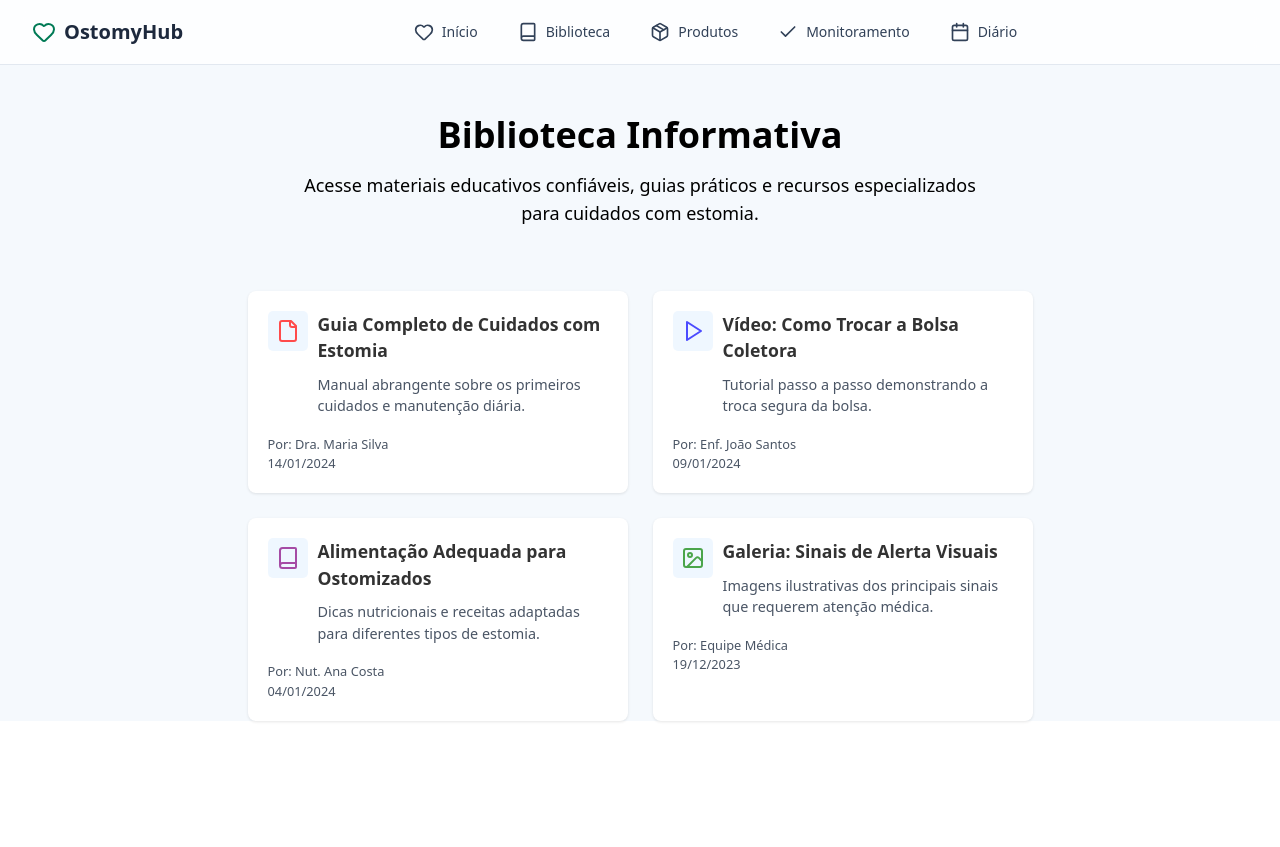
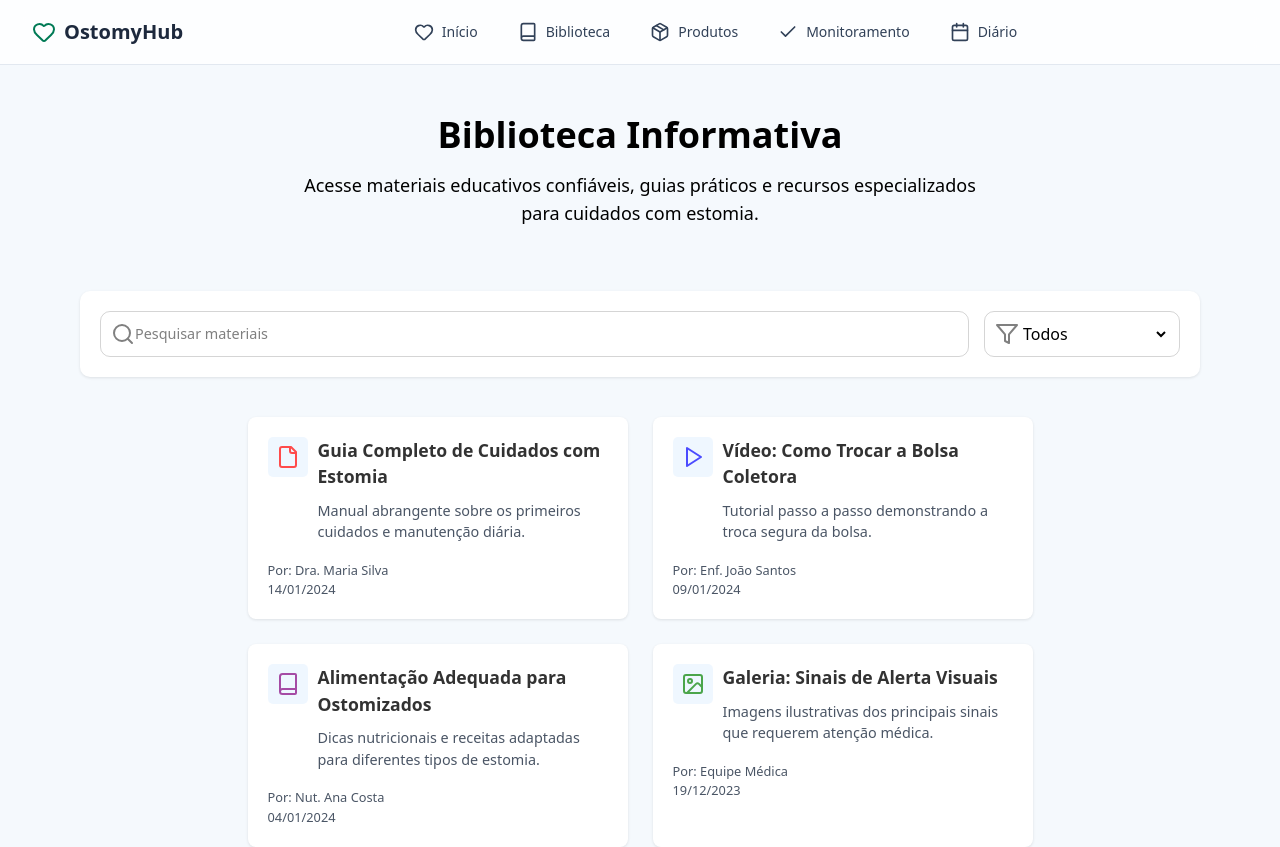
Before and after one commit to StomaHub/StomaHubView, a React (Vite) app: page /libary in a window 1280 px wide. Before the commit the page ends 800 px from the top, so only its background shows below. Built offline with nearby package versions, Linux system fonts and the light colour scheme.

Commit message:
Adicionando componente de pesquisa

```diff
--- /dev/null
+++ b/src/components/search/index.tsx
@@ -0,0 +1,40 @@
+import "./styles.css"
+
+//Propriedades esperadas pelo componente
+type SearchProps = {
+    comboBox: string[],
+    placeholder: string
+}
+
+export default function Search(data: SearchProps) {
+    //quantidade de itens passados para serem exibidos no combo box
+    const comboSize = data.comboBox.length;
+
+    //valores que serão exibidos no combobox
+    const comboBoxContent = data.comboBox;
+
+    return (
+        <section className="search-container flex justify-between bg-white p-[20px] gap-[15px]">
+            <div className="search flex flex-row grow-1">
+                <img src="/icons/search.svg" alt="icon" />
+
+                <input className="filter-content w-[100%]" type="text" id="filter" name="filter" placeholder={data.placeholder}/>
+            </div>
+
+            <div className="combo-box-container flex">
+                <img src="/icons/filter.svg" alt="icon" />
+
+                <select className="combo-container">
+                    {Array.from({ length: comboSize }).map((_, i) => (
+                        <option
+                        key={i}
+                        value={comboBoxContent[i]}
+                        className="">
+                            {comboBoxContent[i]}
+                        </option>
+                    ))}
+                </select>
+            </div>
+        </section>
+    )
+}
--- /dev/null
+++ b/src/components/search/styles.css
@@ -0,0 +1,37 @@
+.search-container {
+    border-radius: 10px;
+    box-shadow: 0 1px 3px rgba(0, 0, 0, 0.1);
+    margin-bottom: 40px;
+}
+
+.filter-content::placeholder {
+    font-size: .90rem;
+}
+
+.filter-content {
+    font-size: .90rem;
+    margin-right: 10px;
+}
+
+.combo-box-container {
+    align-items: center;
+    border: 1px solid #0000002a;
+    border-radius: 10px;
+    padding: 10px;
+}
+
+.search {
+    border: 1px solid #0000002a;
+    border-radius: 10px;
+    padding: 10px;
+}
+
+.filter-content {
+    border: none;
+    outline: none;
+}
+
+.filter-content:focus {
+    border: none;
+    outline: none;
+  }
--- a/src/pages/libary/index.tsx
+++ b/src/pages/libary/index.tsx
@@ -1,5 +1,6 @@
 import LibaryPost from "../../components/libaryPost";
 import Navegation from "../../components/navBar/navBarLinks";
+import Search from "../../components/search";
 import Title from "../../components/title/Title";
 import "./styles.css"
 
@@ -14,7 +15,7 @@ export default function Libary() {
                     description="Acesse materiais educativos confiáveis, guias práticos e recursos especializados para cuidados com estomia."
                 />
 
-                {/*Pesquisar*/}
+                <Search comboBox={["Todos", "Cuidados básicos", "Tutoriais", "Nutrição", "Sinais de alerta"]} placeholder="Pesquisar materiais" />
 
                 <section className="posts-libary-container">
                     <LibaryPost
```
Also changed, not shown: public/icons/filter.svg (added), public/icons/search.svg (added).
